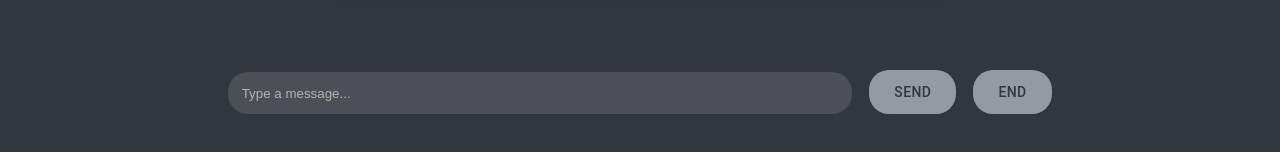
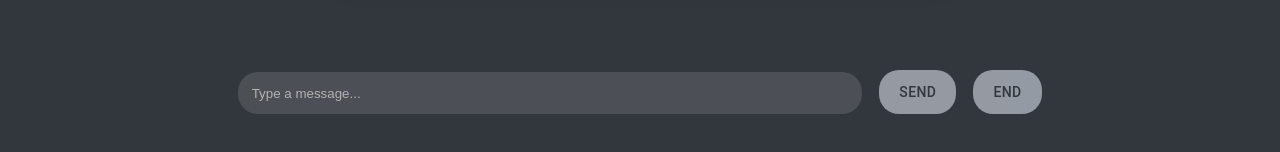
Before and after one commit to rastin1379/doro-frontend, a React (Create React App) app: page /doro-test-start in a window 1280 px wide. Shown: the part 614-766 px from the top of the page. Built offline with nearby package versions, Linux system fonts and the light colour scheme.

Commit message:
Increase chat font size

```diff
--- a/src/components/dorochat/DoroChat.js
+++ b/src/components/dorochat/DoroChat.js
@@ -161,10 +161,10 @@ function DoroChat() {
                 }
               }}
             />
-            <Button style={{ padding: "10px 25px", marginRight: "10px" }}>
+            <Button style={{ padding: "10px 20px", marginRight: "10px" }}>
               Send
             </Button>
-            <Button style={{ padding: "10px 25px" }}>End</Button>
+            <Button style={{ padding: "10px 20px" }}>End</Button>
           </div>
         </div>
       </div>
--- a/src/styles/DoroChat.css
+++ b/src/styles/DoroChat.css
@@ -77,7 +77,7 @@
 
 .chat-bubble {
   max-width: 40%;
-  font-size: 1em; /* Use em for font size */
+  font-size: 1.12em; /* Use em for font size */
   line-height: 1.4; /* Adjusted line height for readability */
   position: relative;
   margin-bottom: -1%; /* Use percentage for spacing between messages */
```
